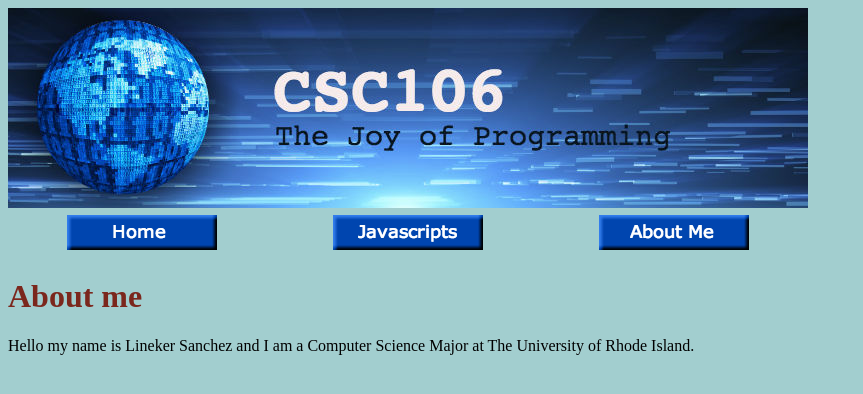
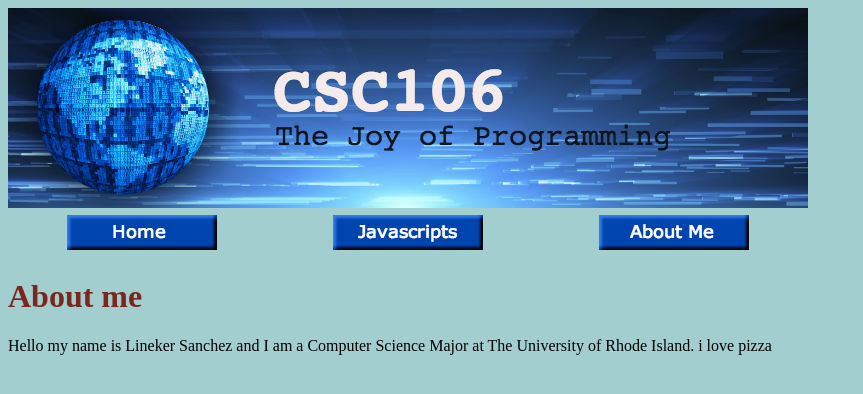
Before and after one commit to LinekerS0125/LinekerS0125.github.ioSEM1, a plain HTML site: page about.html in a window 1280 px wide. Shown: the whole page, without its empty margins (0-863 px from the left). Drawn offline with Linux system fonts and the light colour scheme.

Commit message:
Update about.html

```diff
--- a/about.html
+++ b/about.html
@@ -28,7 +28,7 @@
     <h1>About me</h1>
 
     <p>
-       Hello my name is Lineker Sanchez and I am a Computer Science Major at The University of Rhode Island.
+       Hello my name is Lineker Sanchez and I am a Computer Science Major at The University of Rhode Island. i love pizza
     </p>
 </body>
 </html>
```
